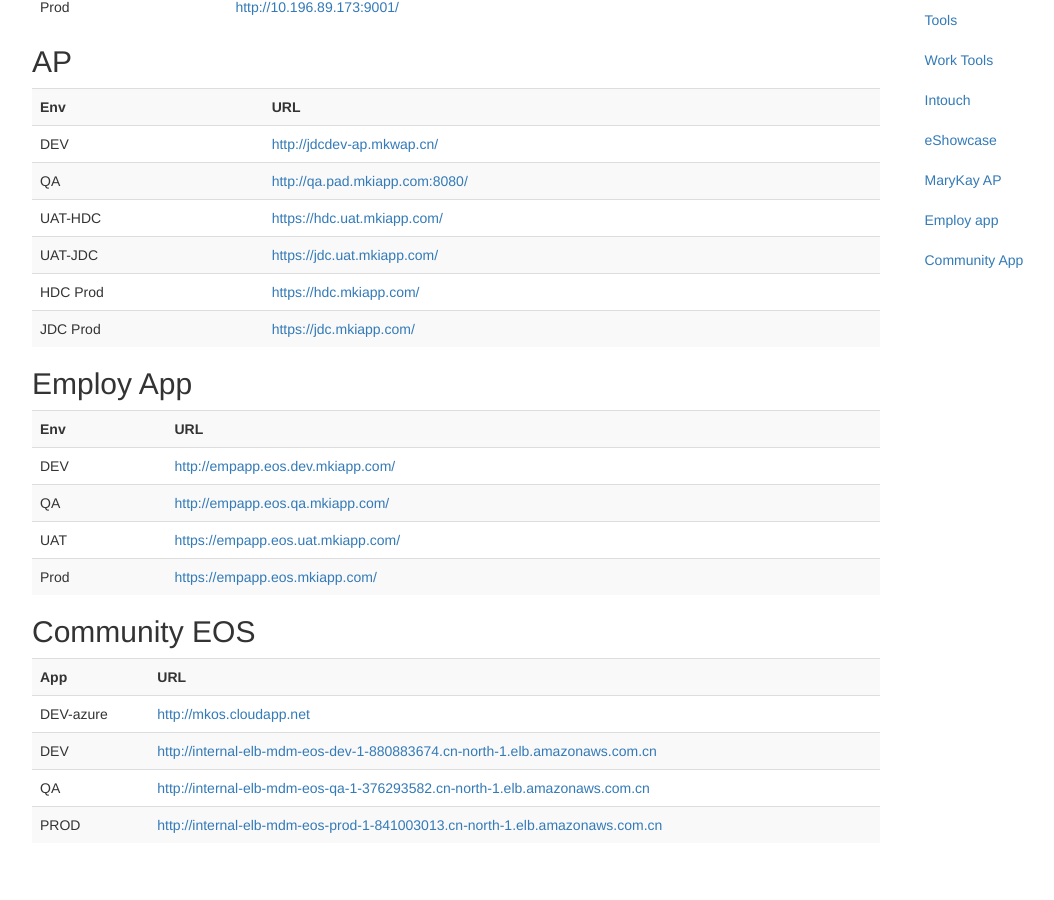
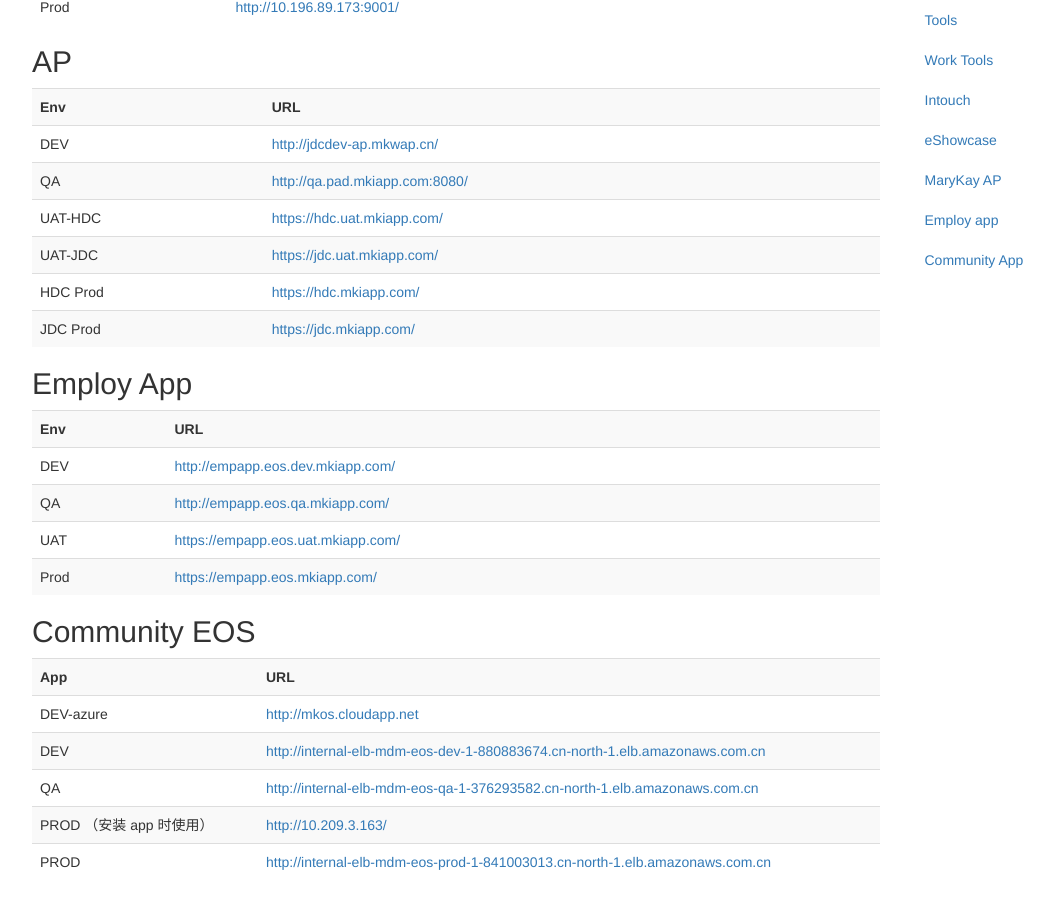
Before and after one commit to risezhang/risezhang.github.io, a Jekyll site: the page static/index.html, which Jekyll copies as it is, in a window 1280 px wide and 900 px high, scrolled down 1568 px. Shown: the whole window, without its empty margins (38-1092 px from the left). Built offline with Jekyll 4.4.1, drawn with Linux system fonts in a browser that asks for light colours; nearby versions of some CDN libraries; before the commit the page ends 2431 px from its top, so only the background shows below that.

Commit message:
add internal address

```diff
--- a/static/index.html
+++ b/static/index.html
@@ -262,6 +262,10 @@
                     <td><a href="">http://internal-elb-mdm-eos-qa-1-376293582.cn-north-1.elb.amazonaws.com.cn</a></td>
             </tr>
             <tr>
+                    <td>PROD （安装 app 时使用）</td>
+                    <td><a href="">http://10.209.3.163/</a></td>
+            </tr>
+            <tr>
                     <td>PROD</td>
                     <td><a href="">http://internal-elb-mdm-eos-prod-1-841003013.cn-north-1.elb.amazonaws.com.cn</a></td>
             </tr>
```
